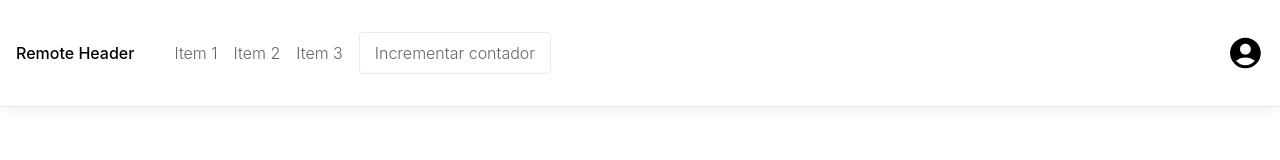
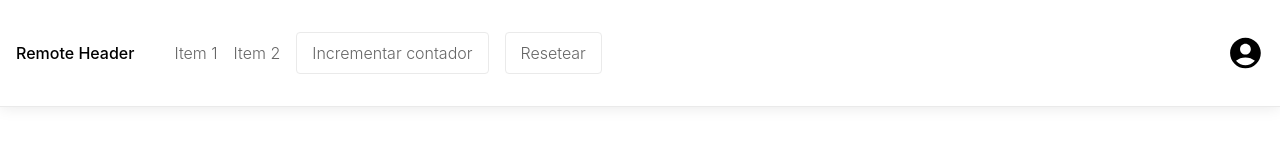
Before and after one commit to imaadecima/microfront-header, a Next.js app: page / in a window 1280 px wide. Shown: the top 160 px of the page. Built offline with nearby package versions, Linux system fonts and the light colour scheme.

Commit message:
[feature] new method for reset counter and use cont for conditional render

```diff
--- a/components/Header.tsx
+++ b/components/Header.tsx
@@ -3,13 +3,20 @@ import React, { Dispatch, SetStateAction } from 'react'
 
 interface IHeader {
   setCount?: Dispatch<SetStateAction<number>>
+  count?: number
 }
 
-const Header = ({ setCount }: IHeader) => {
+const Header = ({ setCount, count = 0 }: IHeader) => {
   const handleClickButton = () => {
     if (typeof setCount === 'function') {
+      setCount((prevState) => prevState + 1)
+    }
+  }
+
+  const handleClickButtonReset = () => {
+    if (typeof setCount === 'function') {
       // do something
-      setCount((prevState) => prevState + 1)
+      setCount(0)
     }
   }
 
@@ -37,13 +44,16 @@ const Header = ({ setCount }: IHeader) => {
                 </Link>
               </li>
               <li>
-                <Link href='/item3'>
-                  <a>Item 3</a>
-                </Link>
+                <button onClick={handleClickButton}>Incrementar contador</button>
               </li>
               <li>
-                <button onClick={handleClickButton}>Incrementar contador</button>
+                <button onClick={handleClickButtonReset}>Resetear</button>
               </li>
+              {count === 10 && (
+                <li>
+                  <span>El contador es 10 y generó un re-render</span>
+                </li>
+              )}
             </ul>
           </article>
         </section>
@@ -155,6 +165,11 @@ const Header = ({ setCount }: IHeader) => {
         button:active {
           background-color: #eaeaea;
         }
+
+        span {
+          font-weight: 500;
+          color: #388e3c;
+        }
       `}</style>
     </>
   )
```
